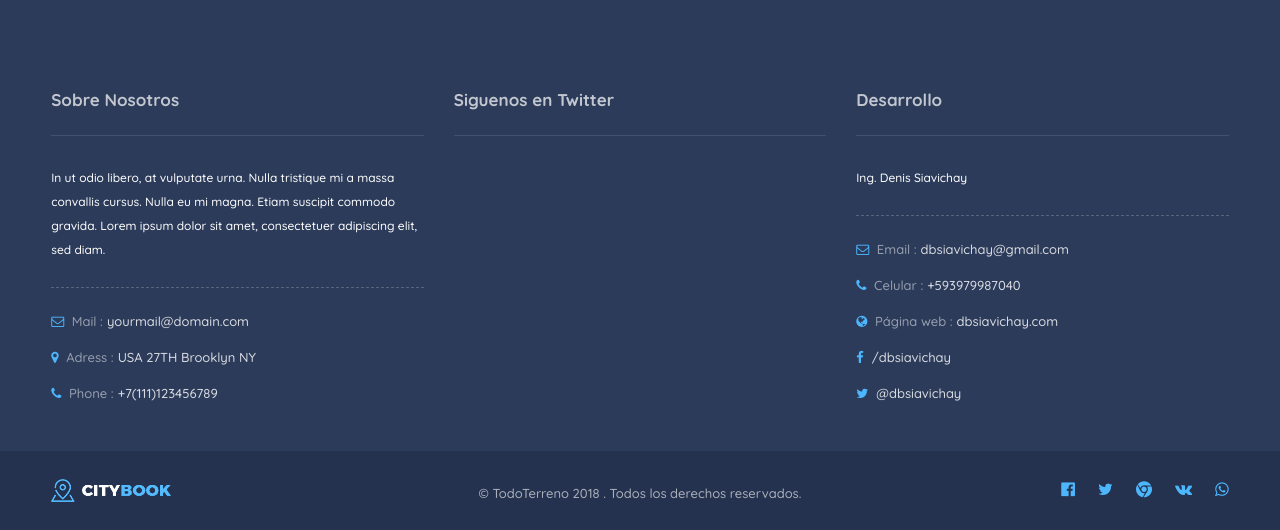
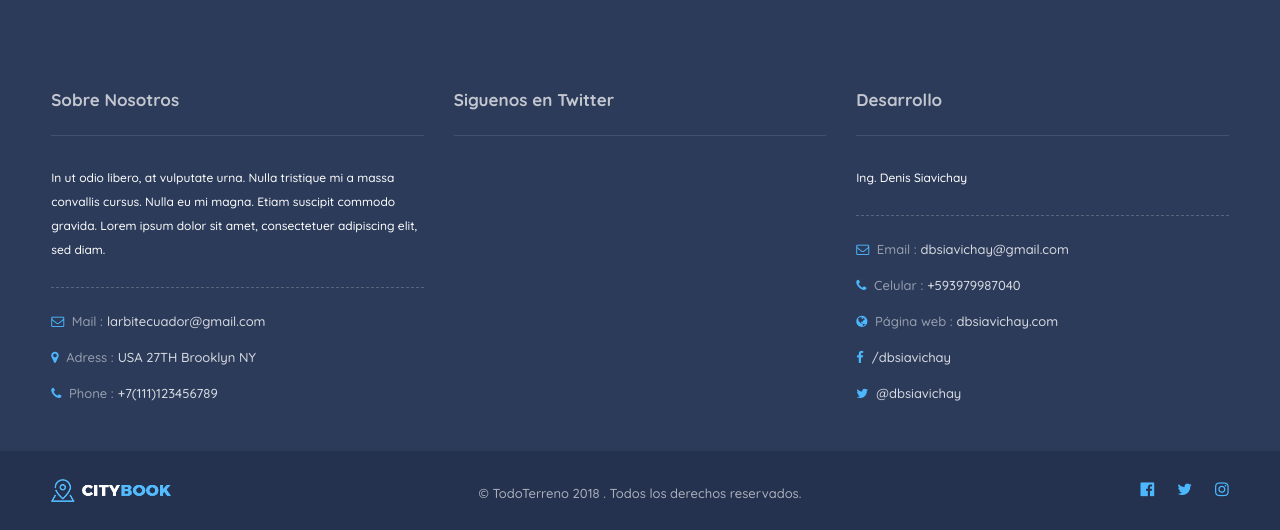
Before and after one commit to dbsiavichay/habitta, a Django app: page /authentication/change-password/ in a window 1280 px wide. Shown: the part 1070-1600 px from the top of the page. Run offline with Django 3.2, Linux system fonts and the light colour scheme; the visitor is signed in with stand-in values (Sample User, id 1); data that the repository does not hold is empty; some libraries are stand-ins or nearby versions.

Commit message:
Add social networks

```diff
--- a/templates/base/footer.html
+++ b/templates/base/footer.html
@@ -9,7 +9,7 @@
                     <div class="footer-contacts-widget fl-wrap">
                         <p>In ut odio libero, at vulputate urna. Nulla tristique mi a massa convallis cursus. Nulla eu mi magna. Etiam suscipit commodo gravida. Lorem ipsum dolor sit amet, consectetuer adipiscing elit, sed diam. </p>
                         <ul  class="footer-contacts fl-wrap">
-                            <li><span><i class="fa fa-envelope-o"></i> Mail :</span><a href="#" target="_blank">yourmail@domain.com</a></li>
+                            <li><span><i class="fa fa-envelope-o"></i> Mail :</span><a href="#" target="_blank">larbitecuador@gmail.com</a></li>
                             <li> <span><i class="fa fa-map-marker"></i> Adress :</span><a href="#" target="_blank">USA 27TH Brooklyn NY</a></li>
                             <li><span><i class="fa fa-phone"></i> Phone :</span><a href="#">+7(111)123456789</a></li>
                         </ul>
@@ -54,11 +54,9 @@
                 <div class="col-md-4">
                     <div class="footer-social">
                         <ul>
-                            <li><a href="#" target="_blank" ><i class="fa fa-facebook-official"></i></a></li>
+                            <li><a href="https://www.facebook.com/Larbitecuador" target="_blank" ><i class="fa fa-facebook-official"></i></a></li>
                             <li><a href="#" target="_blank"><i class="fa fa-twitter"></i></a></li>
-                            <li><a href="#" target="_blank" ><i class="fa fa-chrome"></i></a></li>
-                            <li><a href="#" target="_blank" ><i class="fa fa-vk"></i></a></li>
-                            <li><a href="#" target="_blank" ><i class="fa fa-whatsapp"></i></a></li>
+                            <li><a href="https://www.instagram.com/larbit_ecuador/" target="_blank" ><i class="fa fa-instagram"></i></a></li>
                         </ul>
                     </div>
                 </div>
```
